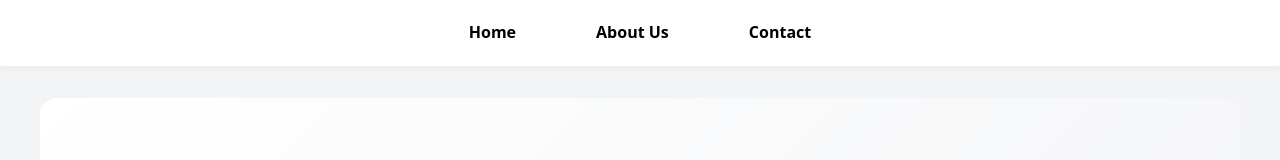
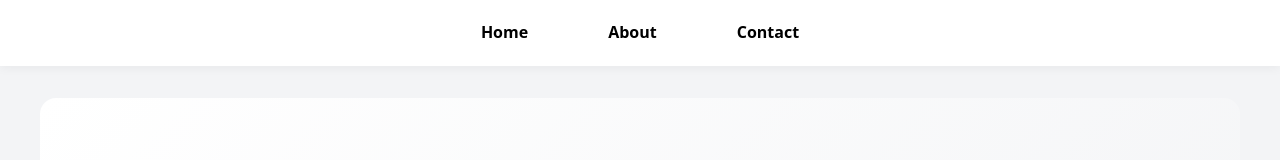
Before and after one commit to isapirzada/weblllcc, a plain HTML site: page index.html in a window 1280 px wide. Shown: the top 160 px of the page. Drawn offline with nearby package versions, Linux system fonts and the light colour scheme.

Commit message:
Update index.html

```diff
--- a/index.html
+++ b/index.html
@@ -133,7 +133,7 @@
     <nav>
         <ul>
             <li><a href="index.html">Home</a></li>
-            <li><a href="about.html">About Us</a></li>
+            <li><a href="about.html">About</a></li>
             <li><a href="contact.html">Contact</a></li>
         </ul>
     </nav>
```
